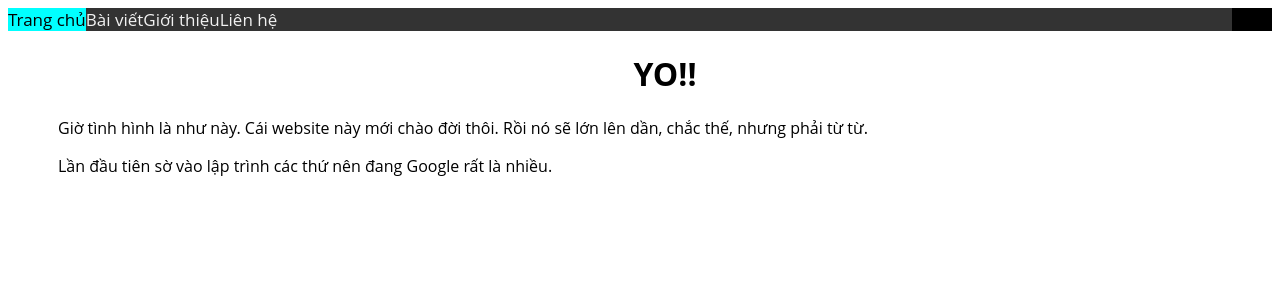
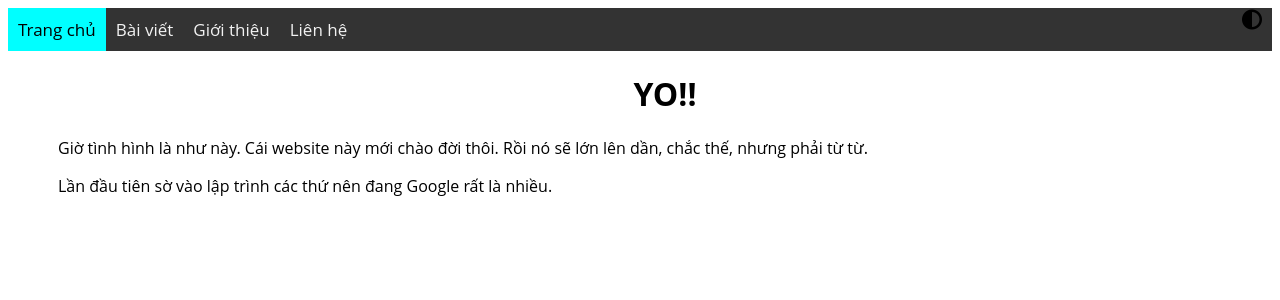
Before and after one commit to consoicongnghe/consoicongnghe.github.io, a Jekyll site: the page index.html, which Jekyll copies as it is, in a window 1280 px wide. Shown: the top 300 px of the page. Built offline with Jekyll 4.4.1, drawn with Linux system fonts in a browser that asks for light colours; nearby versions of some CDN libraries.

Commit message:
Update styles.css

```diff
--- a/assets/css/styles.css
+++ b/assets/css/styles.css
@@ -41,7 +41,7 @@ function ToggleDarkMode() {
 theme-switch {
 	width: 10px;
 	padding: 10px;
-	background: #000;
+	background: #333;
 
 	/*
 	* There is a special property called --theme-switch-icon-color
@@ -49,7 +49,7 @@ theme-switch {
 	* You can even make the color change with animation (for example, on mouse hover);
 	* see https://gist.github.com/mahozad/a8114b6145cac721f7652aa7b0732cf6
 	*/
-	--theme-switch-icon-color: #333;
+	--theme-switch-icon-color: #fff;
 }
 
 /* These are applied for the default (light) theme */
@@ -87,7 +87,7 @@ body /* or any selector you want */ {
   float: left;
   color: #f2f2f2;
   text-align: center;
-  padding: 0px 0px;
+  padding: 10px 10px;
   text-decoration: none;
   font-size: 17px;
 }
@@ -102,6 +102,7 @@ body /* or any selector you want */ {
 .topnav a.active {
   background-color: #00FFFF;
   color: black;
+  text-decoration: bold;
 }
 
 /* Right-aligned section inside the top navigation */
```
